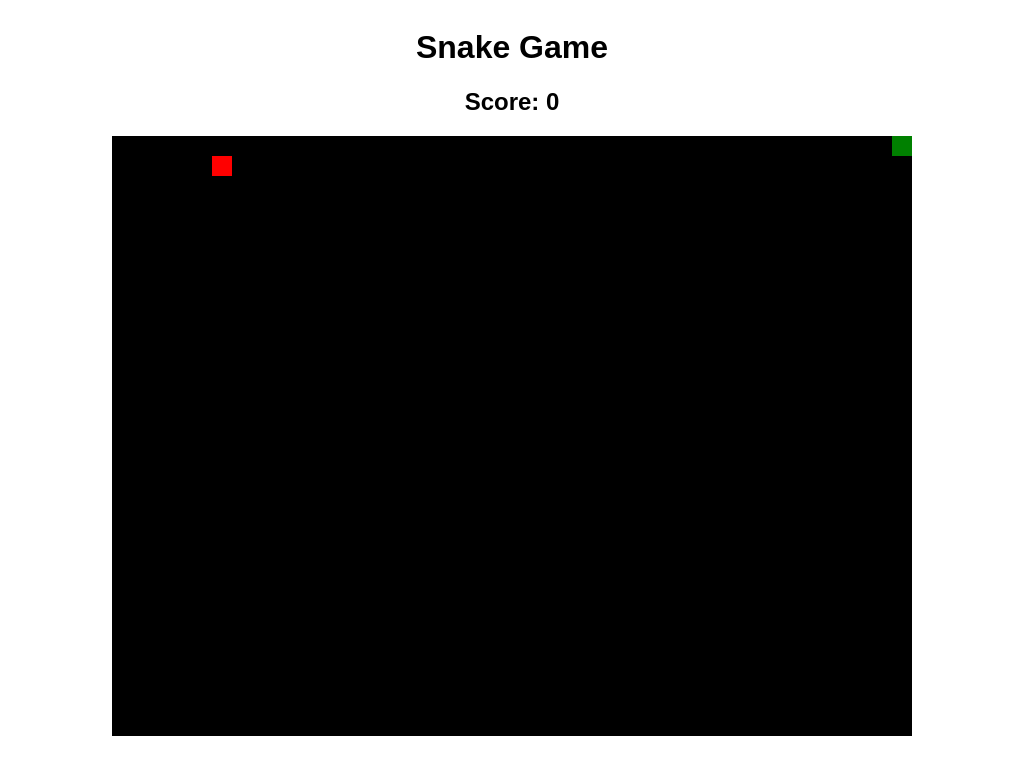
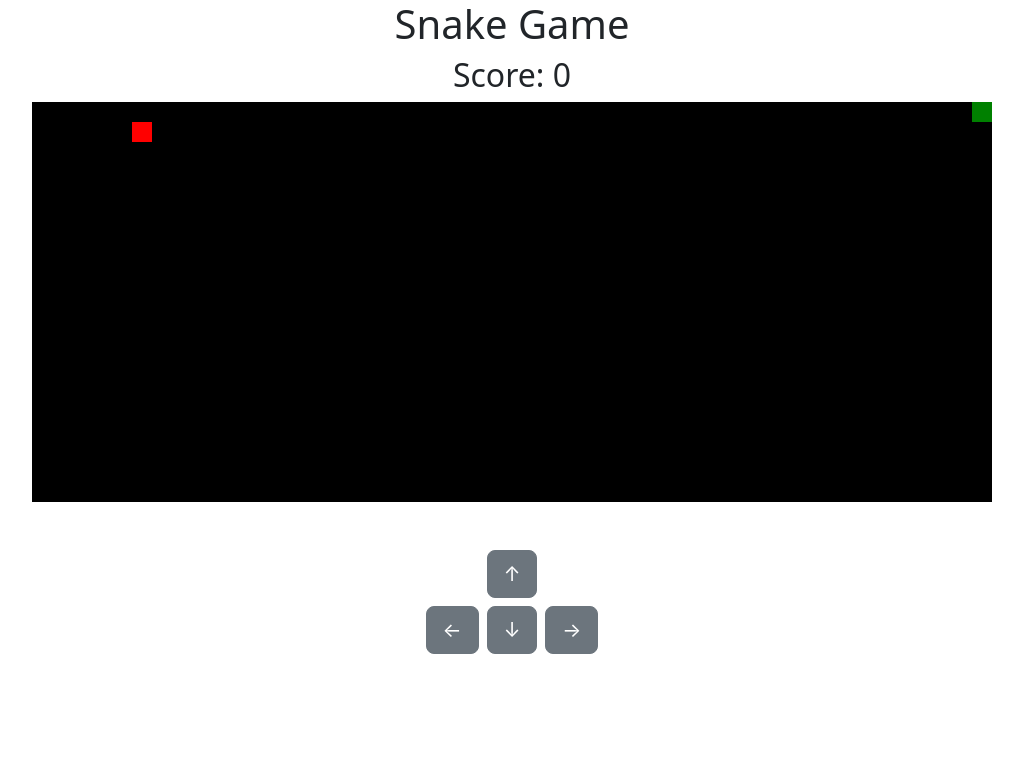
Before and after one commit to eulogioqt/snake-game, a React (Vite) app: page / in a window 1280 px wide. Shown: the top 774 px of the page, without its empty margins (128-1151 px from the left). Built offline with nearby package versions, Linux system fonts and the light colour scheme.

Commit message:
Control Pad

```diff
--- a/index.html
+++ b/index.html
@@ -5,12 +5,17 @@
   <meta charset="UTF-8" />
   <link rel="icon" type="image/png" href="/logo.png" />
   <meta name="viewport" content="width=device-width, initial-scale=1.0" />
+  <link href="https://cdn.jsdelivr.net/npm/bootstrap@5.3.3/dist/css/bootstrap.min.css" rel="stylesheet"
+    integrity="sha384-QWTKZyjpPEjISv5WaRU9OFeRpok6YctnYmDr5pNlyT2bRjXh0JMhjY6hW+ALEwIH" crossorigin="anonymous">
   <title>Snake Game</title>
 </head>
 
 <body>
   <div id="root"></div>
   <script type="module" src="/src/main.jsx"></script>
+  <script src="https://cdn.jsdelivr.net/npm/bootstrap@5.3.3/dist/js/bootstrap.bundle.min.js"
+    integrity="sha384-YvpcrYf0tY3lHB60NNkmXc5s9fDVZLESaAA55NDzOxhy9GkcIdslK1eN7N6jIeHz"
+    crossorigin="anonymous"></script>
 </body>
 
 </html>
--- a/src/App.css
+++ /dev/null
@@ -1,7 +0,0 @@
-body {
-    font-family: Arial, Helvetica, sans-serif;
-    display: flex;
-    justify-content: center;
-    align-items: center;
-    text-align: center;
-}
--- a/src/App.jsx
+++ b/src/App.jsx
@@ -1,6 +1,6 @@
 import React, { useEffect, useRef, useState } from 'react';
 import GameArea from './GameArea';
-import "./App.css";
+import ControlPad from './ControlPad';
 
 const SPEED = 100;
 const DIRECTIONS = {
@@ -11,10 +11,10 @@ const DIRECTIONS = {
 };
 
 const CONSTANTS = {
-    WIDTH: 800,
-    HEIGHT: 600,
+    WIDTH: Math.floor(window.innerWidth * 75 / 2000) * 20,
+    HEIGHT: Math.floor(window.innerHeight * 50 / 2000) * 20,
     CELL_SIZE: 20
-}
+};
 
 const APPLE_START = { x: 5, y: 1 };
 const WIDTH_CELLS = CONSTANTS.WIDTH / CONSTANTS.CELL_SIZE;
@@ -43,14 +43,13 @@ const App = () => {
     const bodyCollision = () => snake.slice(1).some(segment => segment.x === snake[0].x && segment.y === snake[0].y);
     const wallCollision = () => snake[0].x < 0 || snake[0].y < 0 || snake[0].x >= WIDTH_CELLS || snake[0].y >= HEIGHT_CELLS;
     const checkCollision = () => bodyCollision() || wallCollision();
+    const handleDir = (keyCode) => {
+        const newDir = DIRECTIONS[keyCode];
+        if (newDir && (snake[0].x + newDir[0] !== snake[1].x || snake[0].y + newDir[1] !== snake[1].y))
+            setDir(newDir);
+    }
 
     useEffect(() => {
-        const handleDir = (keyCode) => {
-            const newDir = DIRECTIONS[keyCode];
-            if (newDir && (snake[0].x + newDir[0] !== snake[1].x || snake[0].y + newDir[1] !== snake[1].y))
-                setDir(newDir);
-        }
-
         const handleKeyDown = (event) => handleDir(event.keyCode);
         document.addEventListener('keydown', handleKeyDown);
         return () => document.removeEventListener('keydown', handleKeyDown);
@@ -81,10 +80,11 @@ const App = () => {
     }, [timer]);
 
     return (
-        <div>
+        <div className='d-flex flex-column justify-content-center align-items-center'>
             <h1>Snake Game</h1>
             <h2>Score: {score}</h2>
             <GameArea snake={snake} apple={apple} CONSTANTS={CONSTANTS} />
+            <ControlPad onClick={handleDir} />
         </div>
     );
 };
--- /dev/null
+++ b/src/ControlPad.jsx
@@ -0,0 +1,20 @@
+import React from 'react';
+
+const ControlPad = ({ onClick }) => {
+    return (
+        <div className="d-flex flex-column align-items-center">
+            <div className="mt-5">
+                <div className='d-flex justify-content-center'>
+                    <button className="btn btn-secondary btn-lg" onClick={() => onClick(38)}>&#8593;</button>
+                </div>
+                <div className='mt-2'>
+                    <button className="btn btn-secondary btn-lg" onClick={() => onClick(37)}>&#8592;</button>
+                    <button className="btn btn-secondary btn-lg mx-2" onClick={() => onClick(40)}>&#8595;</button>
+                    <button className="btn btn-secondary btn-lg" onClick={() => onClick(39)}>&#8594;</button>
+                </div>
+            </div>
+        </div>
+    );
+}
+
+export default ControlPad;
```
